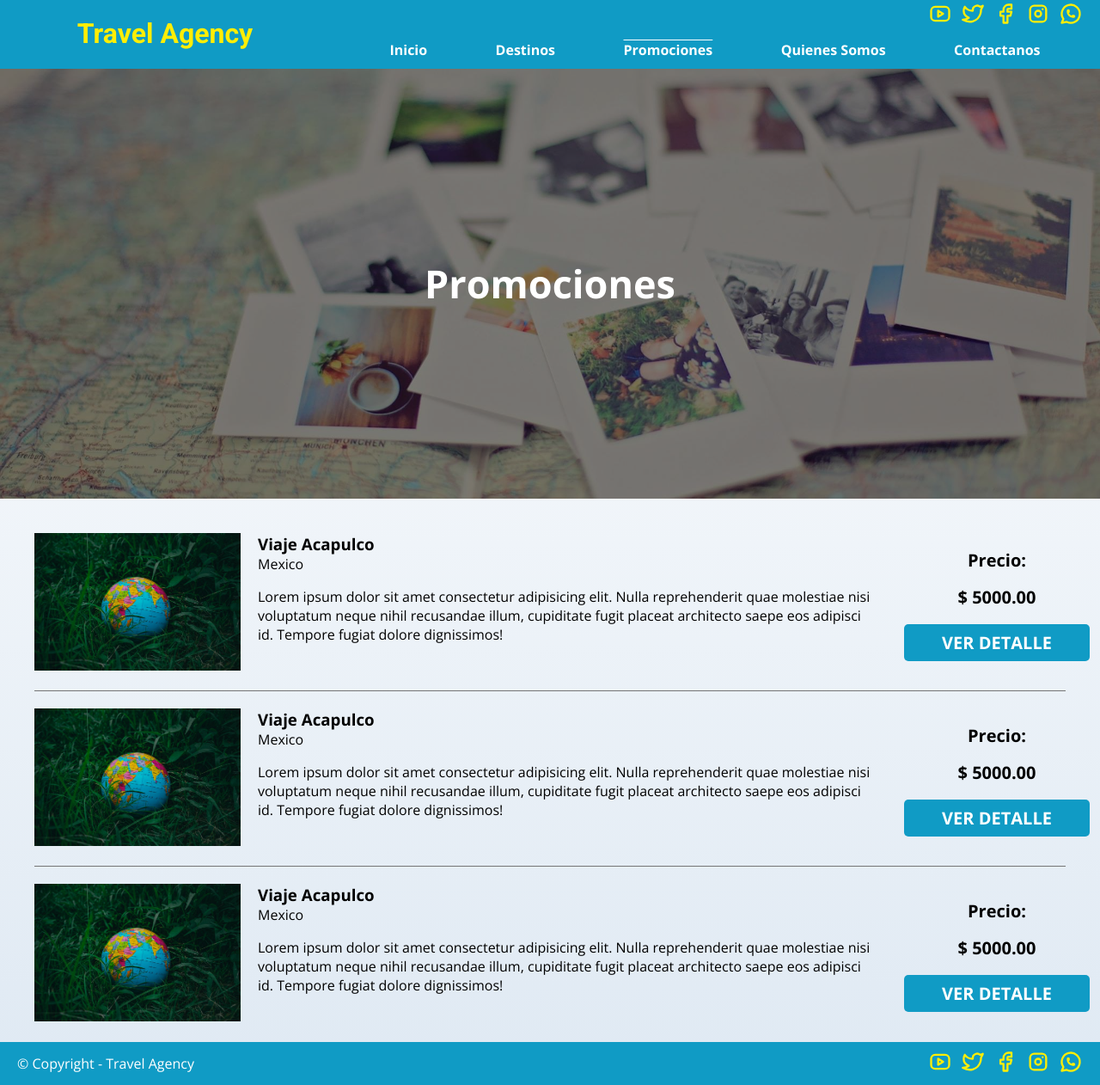
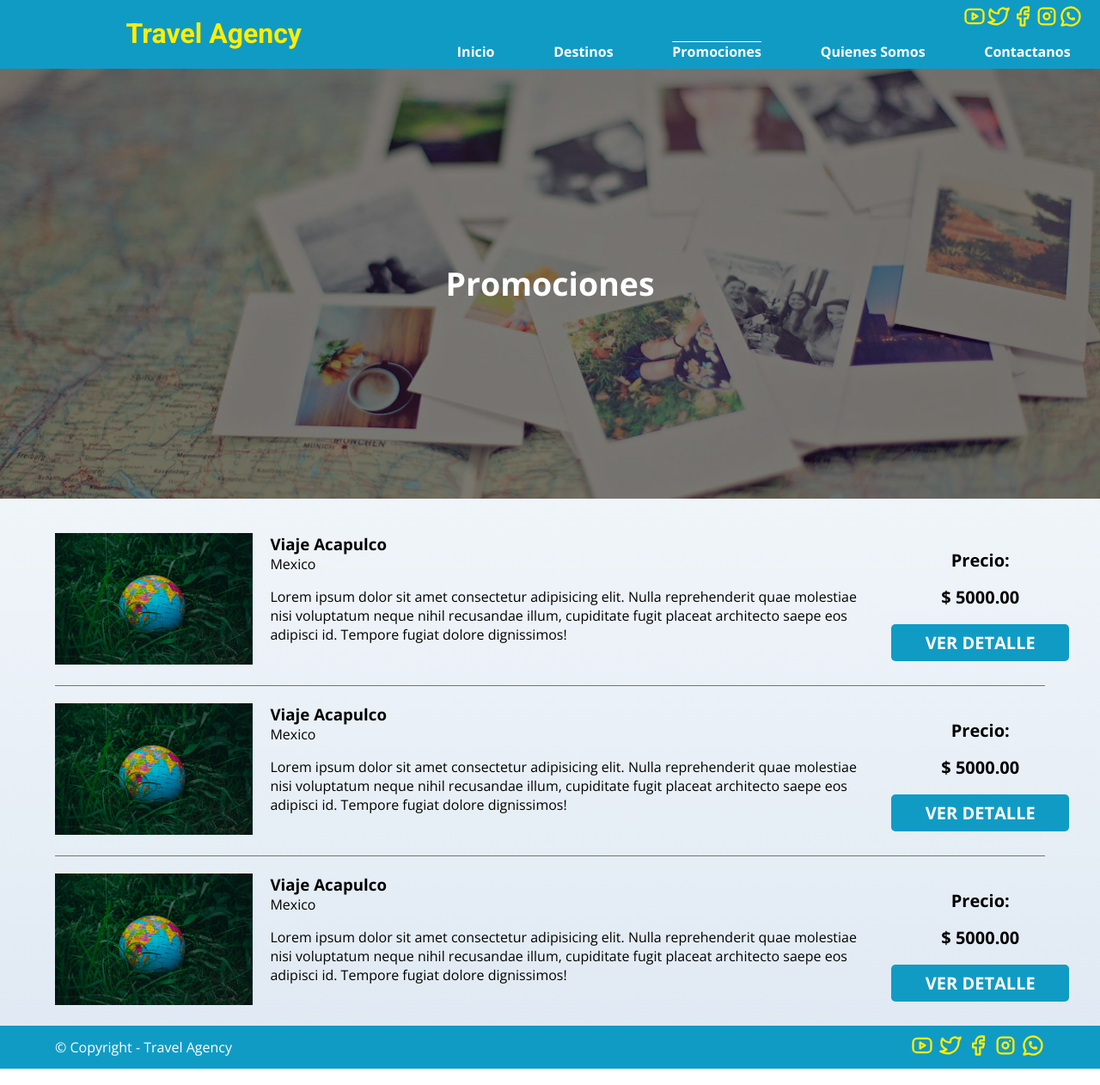
Before and after one commit to Halvarado0599/proyectoweb1, a plain HTML site: page pages/promociones.html in a window 1280 px wide. Shown: the whole page at 86% size. Drawn offline with nearby package versions, Linux system fonts and the light colour scheme.

Commit message:
En esta actualizacion ya implementamos la visualizacion en dispositivo movil, tablet y escritorio

```diff
--- a/css/styles.css
+++ b/css/styles.css
@@ -44,50 +44,62 @@ img{
     max-width: 100%;
 }
 .contenedor{
-    max-width: 120rem;
+    width: min(90%, 120rem);
     margin: 0 auto;
 }
 .header{
-    background-color: var(--azul-claro);
-    display:grid;
-    grid-template-columns: 30% 70%;
-    padding-bottom: 1rem 0;
-}
-.header__logo{
     display: flex;
-    justify-content: center;
+    flex-direction: column;
     align-items: center;
-    grid-row: 1 / 3;
+    background: var(--azul-claro);
 }
 .header__logo a{
     color: var(--primario);
     font-family: var(--fuente-roboto);
 }
 .header__redes-sociales{
-    display: flex;
-    justify-content: right;
-    align-items: center;
-    gap: 1rem;
-    margin-right: 2rem;
+    display: none;
 }
 .header__nav-bar{
     display: flex;
-    justify-content: space-evenly;
+    flex-direction: column;
     align-items: center;
+    position: relative;
 }
 .header__nav-bar a{
     color: var(--blanco);
-    font-weight: 700;
-    padding: 1rem;
-}
-.seleccion{
-    text-decoration: overline;
-    color: #212121;
+    font-weight: bold;
+    padding: 0.5rem;
 }
 .header__nav-bar a:hover{
+    background: var(--blanco);
     color: var(--oscuro);
-    background-color: var(--blanco);
-    text-decoration: overline;
+}
+@media (min-width: 992px) {
+    .header{
+        display:grid;
+        grid-template-areas:
+        'logo redes'
+        'logo nav';
+    }
+    .header__logo{
+       grid-area: logo;
+       text-align: center;
+    }
+    .header__redes-sociales{
+        grid-area: redes;
+        display: flex;
+        justify-content: flex-end;
+        margin-right: 2rem;
+    }
+    .header__nav-bar{
+        grid-area: nav;
+        flex-direction: row;
+        justify-content: space-around;
+    }
+    .seleccion{
+        text-decoration: overline;
+    }
 }
 .banner{
     height: 50rem;
@@ -99,24 +111,26 @@ img{
     margin-bottom: 2rem;
 }
 .banner__contenido{
-    position: absolute;
-    color: var(--blanco);
-    background-color: rgba(0,0,0,.5); /*Sintaxis anterior*/
-    /*background-color: rgb(0 0 0 /50%);*/ /*Nueva sintaxis aunque no esta soportada por todos los navegadores asi que por ello deja las dos sintaxis*/
-    width: 100%;
-    height: 100%;
-
     display: flex;
     justify-content: center;
     align-items: center;
-    font-size: 3rem;
+    font-size: 2.5rem;
+    position: absolute;
+    color: var(--blanco);
+    background-color: rgb(0 0 0 /50%);
+    width: 100%;
+    height: 100%;
 }
 .tarjeta-promocion{
-    display: grid;
-    grid-template-columns: 20% 60% 20%;
-    column-gap: 2rem;
     border-bottom: 1px solid var(--gris);
     padding: 2rem 0;
+}
+@media (min-width: 992px) {
+    .tarjeta-promocion{
+        display: grid;
+        grid-template-columns: 20% 60% 20%;
+        column-gap: 2rem;
+    }
 }
 .tarjeta-promocion:last-of-type{
     border: none;
@@ -146,19 +160,24 @@ img{
     cursor: pointer;
 }
 /* Footer */
+
 .footer{
     background-color: var(--azul-claro);
-    display: grid;
-    grid-template-columns: repeat(2, 1fr);
 }
-.footer__redes-sociales{
+.footer__contenedor{
     display: flex;
-    justify-content: right;
+    justify-content: space-between;
     align-items: center;
-    gap: 1rem;
-    margin-right: 2rem;
+}
+@media (max-width: 600px) {
+    .footer__contenedor{
+        flex-direction: column;
+    }
+    .footer__redes-sociales{
+        margin-top: 2rem;
+        order: -1;
+    }
 }
 .footer p{
-    margin-left: 2rem;
     color: var(--blanco);
 }
--- a/pages/promociones.html
+++ b/pages/promociones.html
@@ -12,7 +12,7 @@
 
 <body>
     <header class="header">
-        <div class="header__logo">
+        <div class="header__logo ">
             <a href="index.html">
                 <h1>Travel Agency</h1>
             </a>
@@ -143,13 +143,14 @@
 
     </main>
     <footer class="footer">
+        <div class="contenedor footer__contenedor">
             <p>© Copyright - Travel Agency</p>
             <div class="footer__redes-sociales">
                 <!-- Youtuebe #f20000-->
                 <a href="">
-                <svg xmlns="http://www.w3.org/2000/svg" class="icon icon-tabler icon-tabler-brand-youtube" width="28"
-                    height="28" viewBox="0 0 24 24" stroke-width="2" stroke="#ffee05" fill="none" stroke-linecap="round"
-                    stroke-linejoin="round">
+                    <svg xmlns="http://www.w3.org/2000/svg" class="icon icon-tabler icon-tabler-brand-youtube"
+                        width="28" height="28" viewBox="0 0 24 24" stroke-width="2" stroke="#ffee05" fill="none"
+                        stroke-linecap="round" stroke-linejoin="round">
                         <path stroke="none" d="M0 0h24v24H0z" fill="none" />
                         <rect x="3" y="5" width="18" height="14" rx="4" />
                         <path d="M10 9l5 3l-5 3z" />
@@ -157,9 +158,9 @@
                 </a>
                 <!-- Twitter #1c93e4-->
                 <a href="">
-                <svg xmlns="http://www.w3.org/2000/svg" class="icon icon-tabler icon-tabler-brand-twitter" width="28"
-                    height="28" viewBox="0 0 24 24" stroke-width="2" stroke="#ffee05" fill="none" stroke-linecap="round"
-                    stroke-linejoin="round">
+                    <svg xmlns="http://www.w3.org/2000/svg" class="icon icon-tabler icon-tabler-brand-twitter"
+                        width="28" height="28" viewBox="0 0 24 24" stroke-width="2" stroke="#ffee05" fill="none"
+                        stroke-linecap="round" stroke-linejoin="round">
                         <path stroke="none" d="M0 0h24v24H0z" fill="none" />
                         <path
                             d="M22 4.01c-1 .49 -1.98 .689 -3 .99c-1.121 -1.265 -2.783 -1.335 -4.38 -.737s-2.643 2.06 -2.62 3.737v1c-3.245 .083 -6.135 -1.395 -8 -4c0 0 -4.182 7.433 4 11c-1.872 1.247 -3.739 2.088 -6 2c3.308 1.803 6.913 2.423 10.034 1.517c3.58 -1.04 6.522 -3.723 7.651 -7.742a13.84 13.84 0 0 0 .497 -3.753c-.002 -.249 1.51 -2.772 1.818 -4.013z" />
@@ -167,18 +168,18 @@
                 </a>
                 <!-- Facebook #1771E6-->
                 <a href="">
-                <svg xmlns="http://www.w3.org/2000/svg" class="icon icon-tabler icon-tabler-brand-facebook" width="28"
-                    height="28" viewBox="0 0 24 24" stroke-width="2" stroke="#ffee05" fill="none" stroke-linecap="round"
-                    stroke-linejoin="round">
+                    <svg xmlns="http://www.w3.org/2000/svg" class="icon icon-tabler icon-tabler-brand-facebook"
+                        width="28" height="28" viewBox="0 0 24 24" stroke-width="2" stroke="#ffee05" fill="none"
+                        stroke-linecap="round" stroke-linejoin="round">
                         <path stroke="none" d="M0 0h24v24H0z" fill="none" />
                         <path d="M7 10v4h3v7h4v-7h3l1 -4h-4v-2a1 1 0 0 1 1 -1h3v-4h-3a5 5 0 0 0 -5 5v2h-3" />
                     </svg>
                 </a>
                 <!-- Instagram #C50167-->
                 <a href="">
-                <svg xmlns="http://www.w3.org/2000/svg" class="icon icon-tabler icon-tabler-brand-instagram" width="28"
-                    height="28" viewBox="0 0 24 24" stroke-width="2" stroke="#ffee05" fill="none" stroke-linecap="round"
-                    stroke-linejoin="round">
+                    <svg xmlns="http://www.w3.org/2000/svg" class="icon icon-tabler icon-tabler-brand-instagram"
+                        width="28" height="28" viewBox="0 0 24 24" stroke-width="2" stroke="#ffee05" fill="none"
+                        stroke-linecap="round" stroke-linejoin="round">
                         <path stroke="none" d="M0 0h24v24H0z" fill="none" />
                         <rect x="4" y="4" width="16" height="16" rx="4" />
                         <circle cx="12" cy="12" r="3" />
@@ -187,9 +188,9 @@
                 </a>
                 <!-- Whatsapp #44BE53-->
                 <a href="">
-                <svg xmlns="http://www.w3.org/2000/svg" class="icon icon-tabler icon-tabler-brand-whatsapp" width="28"
-                    height="28" viewBox="0 0 24 24" stroke-width="2" stroke="#ffee05" fill="none" stroke-linecap="round"
-                    stroke-linejoin="round">
+                    <svg xmlns="http://www.w3.org/2000/svg" class="icon icon-tabler icon-tabler-brand-whatsapp"
+                        width="28" height="28" viewBox="0 0 24 24" stroke-width="2" stroke="#ffee05" fill="none"
+                        stroke-linecap="round" stroke-linejoin="round">
                         <path stroke="none" d="M0 0h24v24H0z" fill="none" />
                         <path d="M3 21l1.65 -3.8a9 9 0 1 1 3.4 2.9l-5.05 .9" />
                         <path
@@ -197,6 +198,7 @@
                     </svg>
                 </a>
             </div>
+        </div>
     </footer>
 </body>
 
```
Lines whose indentation alone changed are shown as unchanged.
